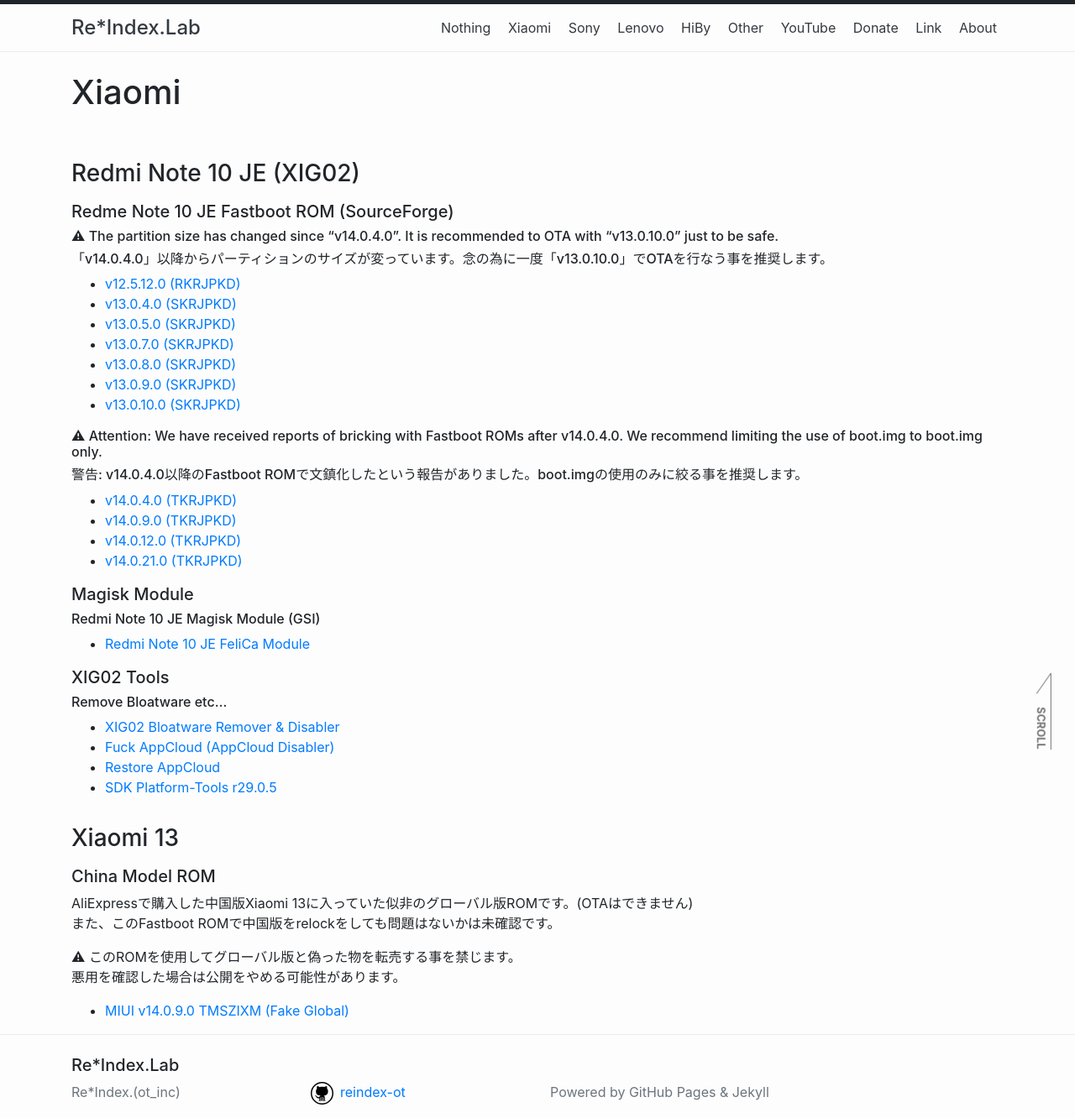
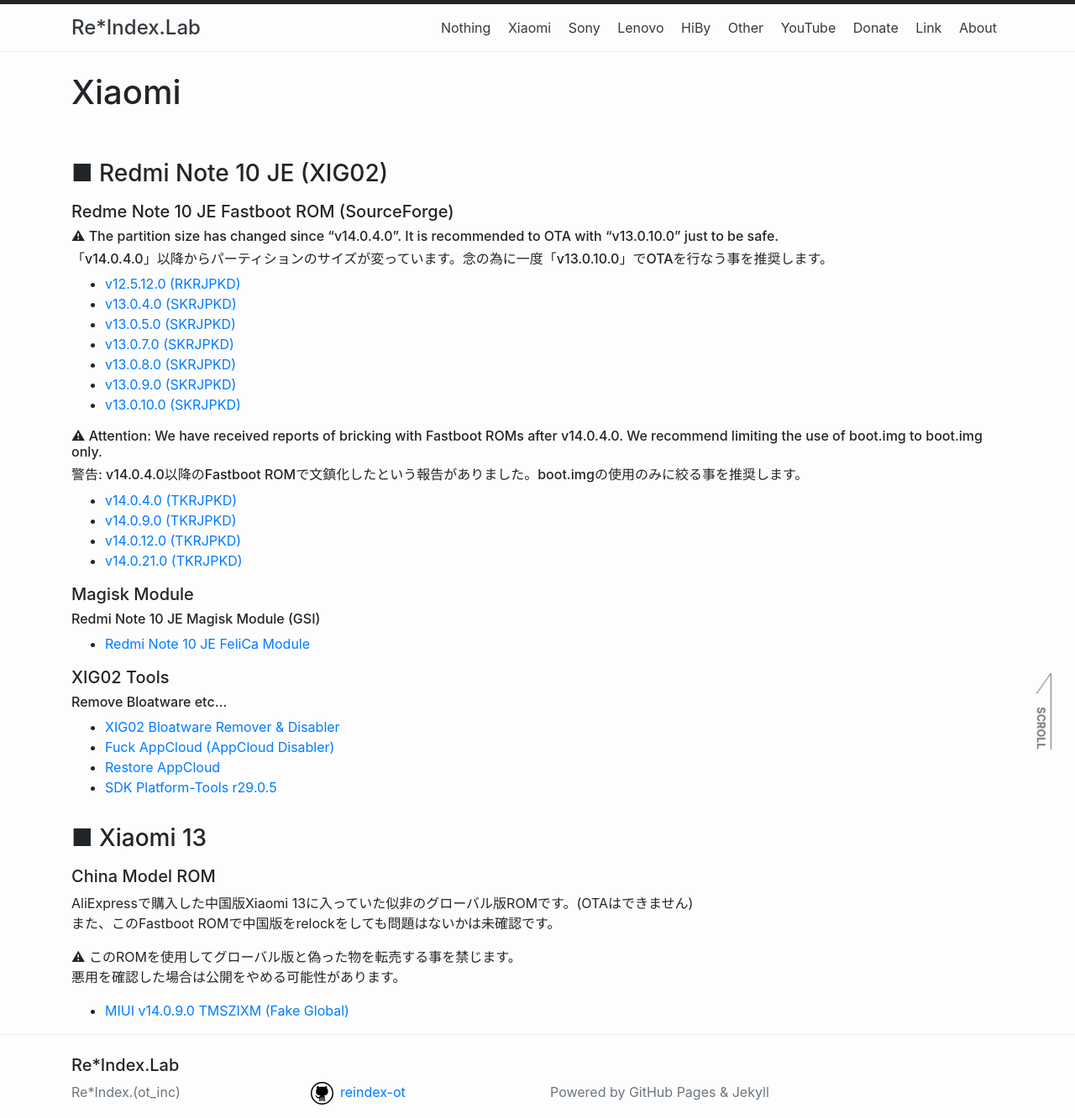
Before and after one commit to reindex-ot/reindex-ot.github.io, a Jekyll site: the page built from xiaomi.md, in a window 1280 px wide. Shown: the whole page at 84% size. Built offline with Jekyll 4.4.1, drawn with Linux system fonts in a browser that asks for light colours.

```diff
--- a/xiaomi.md
+++ b/xiaomi.md
@@ -4,7 +4,7 @@ title: Xiaomi
 permalink: /xiaomi/
 ---
 
-### Redmi Note 10 JE (XIG02)
+### ■ Redmi Note 10 JE (XIG02)
 ##### Redme Note 10 JE Fastboot ROM (SourceForge)
 
 ###### ⚠ The partition size has changed since "v14.0.4.0". It is recommended to OTA with "v13.0.10.0" just to be safe.
@@ -38,7 +38,7 @@ permalink: /xiaomi/
 - [Restore AppCloud](https://drive.google.com/uc?export=download&id=1axGXUpmbaTE0uqQWoNvOerHUoEeWtYv2)
 - [SDK Platform-Tools r29.0.5](https://drive.google.com/uc?export=download&id=1wDN0bfmWSEaAx9KoN-7GI4sW0qo3XRo6)
 
-### Xiaomi 13
+### ■ Xiaomi 13
 ##### China Model ROM
 AliExpressで購入した中国版Xiaomi 13に入っていた似非のグローバル版ROMです。(OTAはできません)<br>
 また、このFastboot ROMで中国版をrelockをしても問題はないかは未確認です。
```
